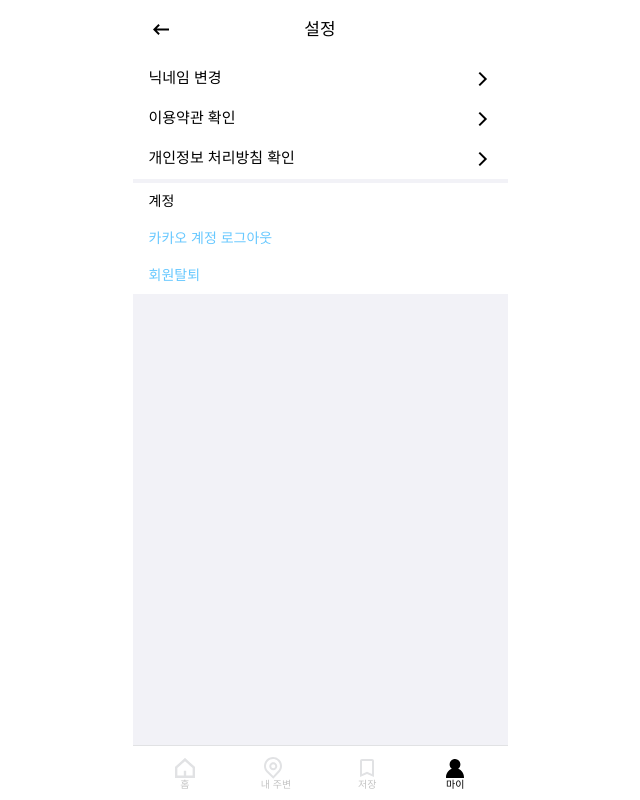
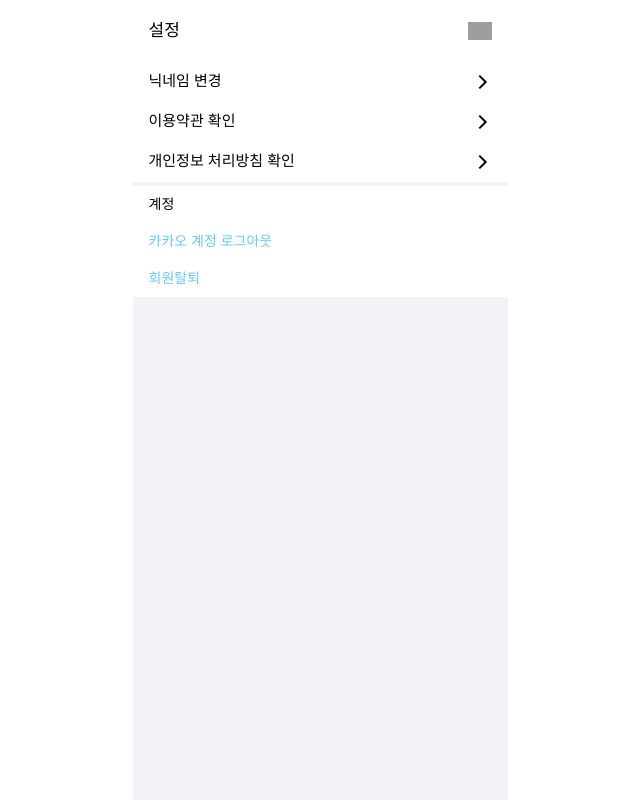
Before and after one commit to 4-frame-photos-map/frontend, a Next.js app: page /my/setting in a window 1280 px wide. Shown: the whole page, without its empty margins (320-960 px from the left). Built offline with nearby package versions, Linux system fonts and the light colour scheme; grey boxes are pictures that could not be loaded; a web font is replaced by a local one.

Commit message:
fix : layout 교체

```diff
--- a/src/pages/my/setting.tsx
+++ b/src/pages/my/setting.tsx
@@ -2,10 +2,7 @@ import PageLayout from '@components/common/PageLayout';
 import SettingList from '@components/my/SettingList';
 import type { SettingListsProps } from '.';
 import tw from 'tailwind-styled-components';
-import { ReactElement } from 'react';
-import Layout from '@components/common/Layout';
-import NavBarLayout from '@components/common/NavBarLayout';
-import MenuLayout from '@components/common/MenuLayout';
+import NavBar from '@components/common/NavBar';
 
 const ListsContainer = tw.div`
 flex cursor-pointer flex-col bg-white px-[16px] text-body2 font-normal
@@ -23,7 +20,8 @@ const SettingLists: SettingListsProps[] = [
 
 const Setting = () => {
   return (
-    <>
+    <PageLayout>
+      <NavBar title="설정" />
       <ListsContainer>
         {SettingLists.map(({ id, text, path }) => (
           <SettingList key={id} text={text} path={path} />
@@ -40,20 +38,8 @@ const Setting = () => {
           <span>회원탈퇴</span>
         </div>
       </ItemsContainer>
-    </>
+    </PageLayout>
   );
 };
 
 export default Setting;
-
-Setting.getLayout = function getLayout(page: ReactElement) {
-  return (
-    <Layout>
-      <PageLayout>
-        <NavBarLayout title={'설정'} isMy={true}>
-          <MenuLayout>{page}</MenuLayout>
-        </NavBarLayout>
-      </PageLayout>
-    </Layout>
-  );
-};
```
